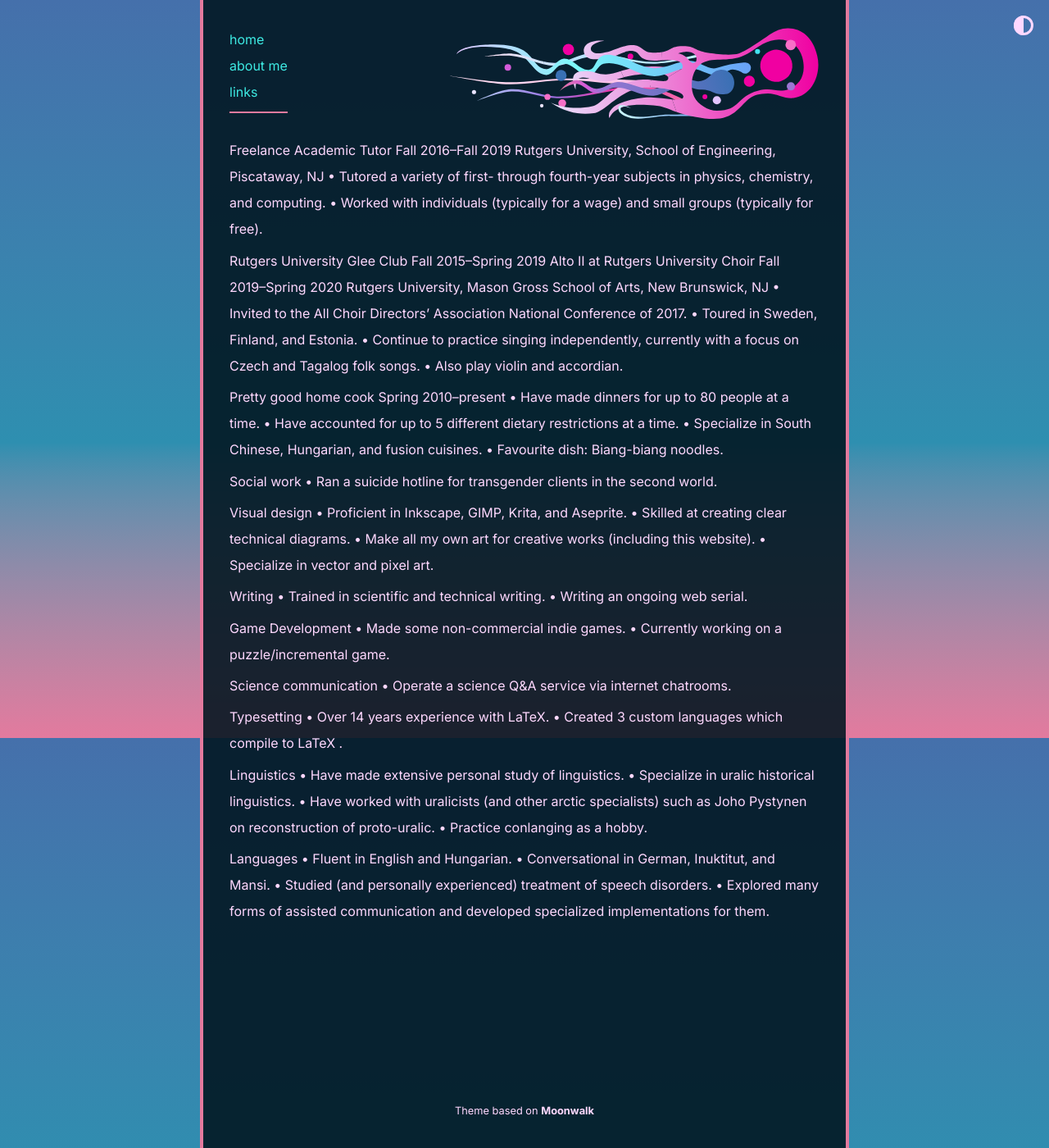
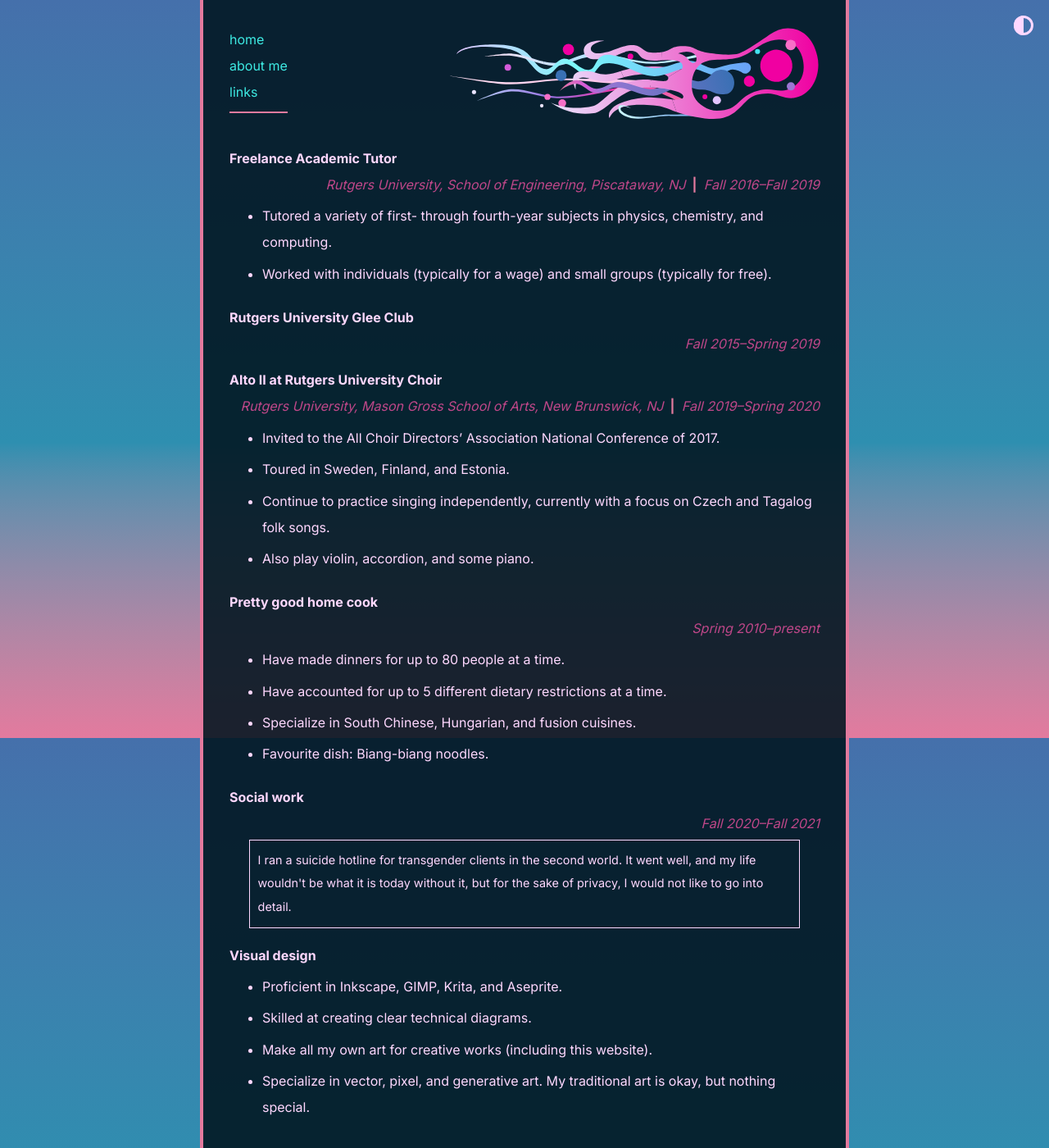
Before and after one commit to mszegedy/cv, a Jekyll site: the page built from extras.md, in a window 1280 px wide and 1400 px high. Shown: the whole window at 82% size. Built offline with Jekyll 4.4.1, drawn with Linux system fonts in a browser that asks for light colours; some of the changed text lies outside the part shown.

Commit message:
extras done

```diff
--- a/_includes/job_entry.html
+++ b/_includes/job_entry.html
@@ -3,9 +3,17 @@
     {% if include.subtitle %}
     <h5 class="job-entry-header">{{ include.subtitle }}</h5>
     {% endif %}
-    <div class="job-entry-content">
-        <i>{{ include.location }}</i>
-        <span class="job-entry-divider"><b>&nbsp;|&nbsp;</b></span>
-        <i>{{ include.time }}</i>
-    </div>
+    {% if include.location or include.time %}
+        <div class="job-entry-content">
+            {% if include.location %}
+                <i>{{ include.location }}</i>
+            {% endif %}
+            {% if include.location and include.time %}
+                <span class="job-entry-divider"><b>&nbsp;|&nbsp;</b></span>
+            {% endif %}
+            {% if include.time %}
+                <i>{{ include.time }}</i>
+            {% endif %}
+        </div>
+    {% endif %}
 </div>
--- a/extras.md
+++ b/extras.md
@@ -2,57 +2,86 @@
 layout: post
 ---
 
-Freelance Academic Tutor Fall 2016–Fall 2019
-Rutgers University, School of Engineering, Piscataway, NJ
-• Tutored a variety of first- through fourth-year subjects in physics, chemistry, and computing.
-• Worked with individuals (typically for a wage) and small groups (typically for free).
+{% include job_entry.html
+title="Freelance Academic Tutor"
+location="Rutgers University, School of Engineering, Piscataway, NJ"
+time="Fall 2016–Fall 2019" %}
+- Tutored a variety of first- through fourth-year subjects in physics, chemistry, and computing.
+- Worked with individuals (typically for a wage) and small groups (typically for free).
 
-Rutgers University Glee Club Fall 2015–Spring 2019
-Alto II at Rutgers University Choir Fall 2019–Spring 2020
-Rutgers University, Mason Gross School of Arts, New Brunswick, NJ
-• Invited to the All Choir Directors’ Association National Conference of 2017.
-• Toured in Sweden, Finland, and Estonia.
-• Continue to practice singing independently, currently with a focus on Czech and Tagalog folk songs.
-• Also play violin and accordian.
+{% include job_entry.html
+title="Rutgers University Glee Club"
+time="Fall 2015–Spring 2019" %}
+{% include job_entry.html
+title="Alto II at Rutgers University Choir"
+location="Rutgers University, Mason Gross School of Arts, New Brunswick, NJ"
+time="Fall 2019–Spring 2020" %}
+- Invited to the All Choir Directors’ Association National Conference of 2017.
+- Toured in Sweden, Finland, and Estonia.
+- Continue to practice singing independently, currently with a focus on Czech and Tagalog folk songs.
+- Also play violin, accordion, and some piano.
 
-Pretty good home cook Spring 2010–present
-• Have made dinners for up to 80 people at a time.
-• Have accounted for up to 5 different dietary restrictions at a time.
-• Specialize in South Chinese, Hungarian, and fusion cuisines.
-• Favourite dish: Biang-biang noodles.
+{% include job_entry.html
+title="Pretty good home cook"
+time="Spring 2010–present" %}
+- Have made dinners for up to 80 people at a time.
+- Have accounted for up to 5 different dietary restrictions at a time.
+- Specialize in South Chinese, Hungarian, and fusion cuisines.
+- Favourite dish: Biang-biang noodles.
 
-Social work
-• Ran a suicide hotline for transgender clients in the second world.
+{% include job_entry.html
+title="Social work"
+time="Fall 2020–Fall 2021"%}
+<div class="aside">I ran a suicide hotline for transgender clients in the second
+world. It went well, and my life wouldn't be what it is today without it, but
+for the sake of privacy, I would not like to go into detail.</div>
 
-Visual design
-• Proficient in Inkscape, GIMP, Krita, and Aseprite.
-• Skilled at creating clear technical diagrams.
-• Make all my own art for creative works (including this website).
-• Specialize in vector and pixel art.
+{% include job_entry.html
+title="Visual design" %}
+- Proficient in Inkscape, GIMP, Krita, and Aseprite.
+- Skilled at creating clear technical diagrams.
+- Make all my own art for creative works (including this website).
+- Specialize in vector, pixel, and generative art. My traditional art is okay,
+  but nothing special.
 
-Writing
-• Trained in scientific and technical writing.
-• Writing an ongoing web serial.
+{% include job_entry.html
+Title="Writing" %}
+- Trained in scientific and technical writing.
+-  Writing an ongoing web serial.
 
-Game Development
-• Made some non-commercial indie games.
-• Currently working on a puzzle/incremental game.
+{% include job_entry.html
+Title="Game Development" %}
+- Made some non-commercial indie games.
+- Currently working on a puzzle/incremental game.
 
-Science communication
-• Operate a science Q&A service via internet chatrooms.
+{% include job_entry.html
+title="Science communication" %}
+- Operate a science Q&A service via internet chatrooms.
+- Questions tend to focus on materials science, with understandable curiosity
+  about exotic materials and geophysics.
 
-Typesetting
-• Over 14 years experience with LaTeX.
-• Created 3 custom languages which compile to LaTeX .
+{% include job_entry.html
+title="Typesetting" %}
+- Over 14 years experience with LaTeX.
+- Created 3 domain-specific languages which compile to LaTeX.
 
-Linguistics
-• Have made extensive personal study of linguistics.
-• Specialize in uralic historical linguistics.
-• Have worked with uralicists (and other arctic specialists) such as Joho Pystynen on reconstruction of proto-uralic.
-• Practice conlanging as a hobby.
+{% include job_entry.html
+title="Linguistics" %}
+- Have made extensive personal study of linguistics.
+- Specialize in Uralic historical linguistics.
+- Have worked with Uralicists (and other Arctic specialists) such as Juho
+  Pystynen on reconstruction of Proto-Uralic.
+- Practice conlanging as a hobby.
 
-Languages
-• Fluent in English and Hungarian.
-• Conversational in German, Inuktitut, and Mansi.
-• Studied (and personally experienced) treatment of speech disorders.
-• Explored many forms of assisted communication and developed specialized implementations for them.
+{% include job_entry.html
+title="Languages and communication" %}
+- Fluent in English and Hungarian.
+- Conversational in German, Inuktitut, and Mansi.
+- Studied (and personally experienced) treatment of speech disorders.
+- Explored many forms of assisted communication and developed specialized
+  implementations for them. I am a big fan of strange keyboard-adjacent things
+  such as stenography, and one of my dreams is to develop the world's first
+  open-source and user-focused [AAC
+  app.](https://en.wikipedia.org/wiki/Augmentative_and_alternative_communication#Aided_AAC)
+- Early adopter of OpenBCI since 2014, although my eye-activated window manager
+  never really came together.
```
